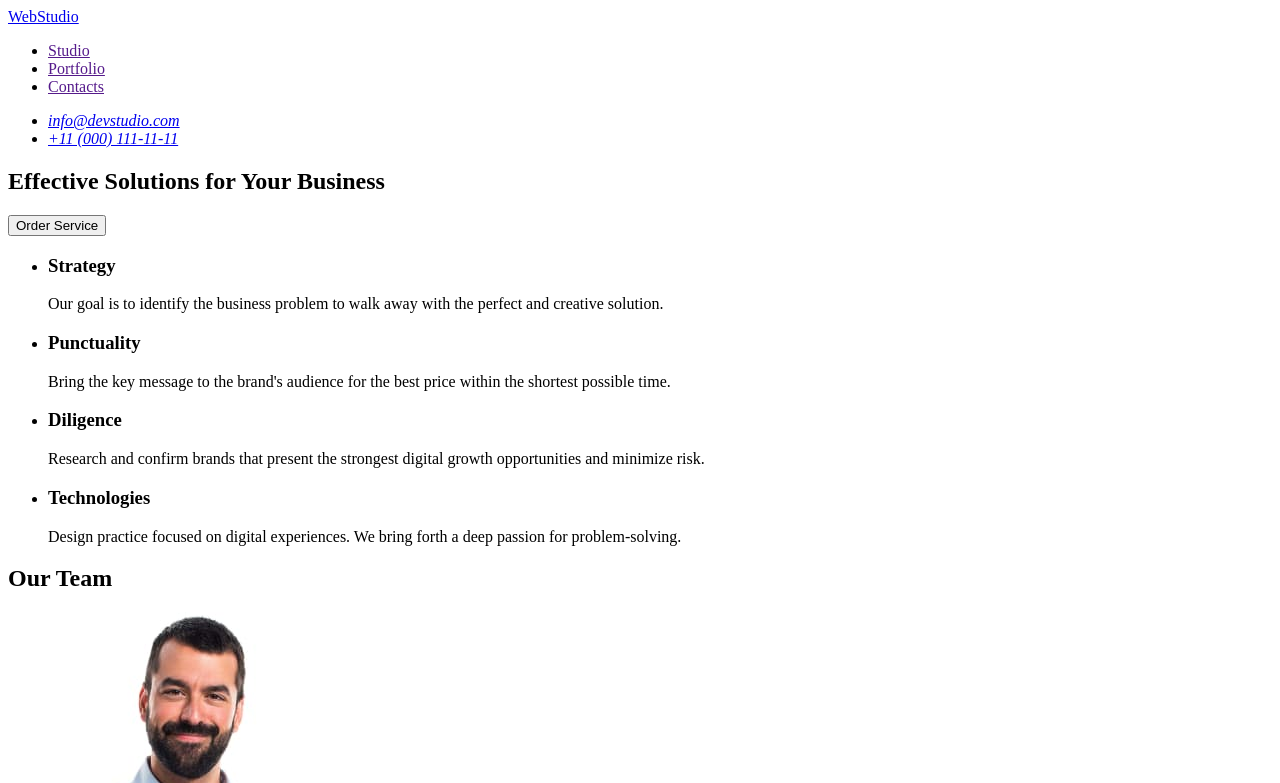
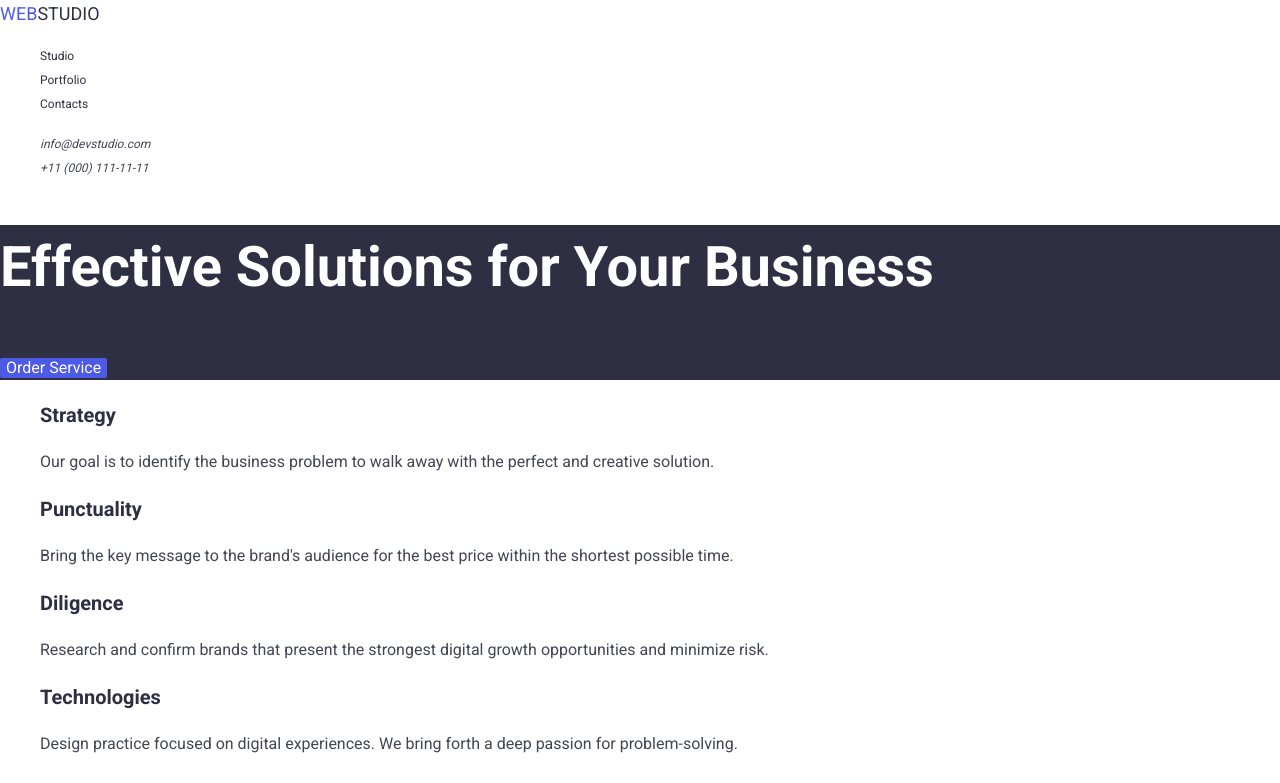
Before and after one commit to Jackson-Berezanskiy/goit-homework-02, a plain HTML site: page index.html in a window 1280 px wide. Shown: the top 783 px of the page. Drawn offline with nearby package versions, Linux system fonts and the light colour scheme.

Commit message:
create hw2

```diff
--- /dev/null
+++ b/css/styles.css
@@ -0,0 +1,72 @@
+body {
+  font-family: "Roboto", sans-serif;
+  font-size: 16px;
+  letter-spacing: 2%;
+  line-height: 1.5;
+  color: #434455;
+}
+a {
+  text-decoration: none;
+}
+ul,
+ol {
+  list-style-type: none;
+}
+h2 {
+  color: #2e2f42;
+  font-weight: bold;
+  font-size: 36px;
+  letter-spacing: 2%;
+}
+h3 {
+  font-size: 20px;
+  font-weight: medium;
+  letter-spacing: 2%;
+  color: #2e2f42;
+}
+.logo .WEB-in-logo {
+  color: #4d5ae5;
+}
+.logo {
+  color: #2e2f42;
+  text-transform: uppercase;
+  font-size: 18px;
+}
+.navigation a {
+  color: #2e2f42;
+  font-size: 12px;
+}
+.navigation a:hover,
+.navigation a:focus {
+  color: #404bbf;
+}
+.contacts a {
+  color: #434455;
+  font-size: 12px;
+}
+.contacts a:hover,
+.contacts a:focus {
+  color: #404bbf;
+}
+.hero {
+  background-color: #2e2f42;
+}
+.title-h1 {
+  font-weight: bold;
+  font-size: 56px;
+  letter-spacing: 2%;
+  color: #ffffff;
+}
+.button {
+  color: #ffffff;
+  background-color: #4d5ae5;
+  border-style: none;
+  border-radius: 2px;
+  font-weight: medium;
+  font-size: 16px;
+  cursor: pointer;
+}
+.button:hover,
+.button:focus {
+  background-color: #404bbf;
+}
--- a/index.html
+++ b/index.html
@@ -4,28 +4,41 @@
     <meta charset="UTF-8" />
     <meta name="viewport" content="width=device-width, initial-scale=1.0" />
     <title>Document</title>
+    <link
+      rel="stylesheet"
+      href="https://cdnjs.cloudflare.com/ajax/libs/modern-normalize/2.0.0/modern-normalize.min.css"
+    />
+    <link rel="preconnect" href="https://fonts.googleapis.com" />
+    <link rel="preconnect" href="https://fonts.gstatic.com" crossorigin />
+    <link
+      href="https://fonts.googleapis.com/css2?family=Raleway:wght@700&family=Roboto:wght@400;500;700&display=swap"
+      rel="stylesheet"
+    />
+    <link rel="stylesheet" href="./css/styles.css" />
   </head>
   <body>
     <header>
       <nav>
-        <a href="./index.html">WebStudio</a>
-        <ul>
+        <a class="logo" href="./index.html"
+          ><span class="WEB-in-logo">Web</span>Studio</a
+        >
+        <ul class="navigation">
           <li><a href="">Studio</a></li>
           <li><a href="">Portfolio</a></li>
           <li><a href="">Contacts</a></li>
         </ul>
       </nav>
       <address>
-        <ul>
+        <ul class="contacts">
           <li><a href="mailto:info@devstudio.com">info@devstudio.com</a></li>
           <li><a href="tel:+110001111111">+11 (000) 111-11-11</a></li>
         </ul>
       </address>
     </header>
     <main>
-      <section>
-        <h1>Effective Solutions for Your Business</h1>
-        <button type="button">Order Service</button>
+      <section class="hero">
+        <h1 class="title-h1">Effective Solutions for Your Business</h1>
+        <button class="button" type="button">Order Service</button>
       </section>
       <section>
         <h2 hidden>About</h2>
@@ -85,9 +98,47 @@
           </li>
         </ul>
       </section>
+      <section>
+        <h2>Our Portfolio</h2>
+        <ul>
+          <li>
+            <img src="./images/portfolio-1.jpg" width="360px" Application" />
+            <h3>Banking App</h3>
+            <p>App</p>
+          </li>
+          <li>
+            <img src="./images/portfolio-2.jpg" width="360px" Phone and
+            POS-Terminal" />
+            <h3>Cashless Payment</h3>
+            <p>Marketing</p>
+          </li>
+          <li>
+            <img src="./images/portfolio-3.jpg" width="360px" Laptop" />
+            <h3>Meditation App</h3>
+            <p>App</p>
+          </li>
+          <li>
+            <img src="./images/portfolio-4.jpg" width="360px" Driver" />
+            <h3>Taxi Service</h3>
+            <p>Marketing</p>
+          </li>
+          <li>
+            <img src="./images/portfolio-5.jpg" width="360px" Background image
+            in display" />
+            <h3>Screen Illistrations</h3>
+            <p>Desing</p>
+          </li>
+          <li>
+            <img src="./images/portfolio-6.jpg" width="360px" Girl with phone"
+            />
+            <h3>Online Courses</h3>
+            <p>Marketing</p>
+          </li>
+        </ul>
+      </section>
     </main>
     <footer>
-      <a href="./index.html">WebStudio</a>
+      <a href="./index.html"><span class="WEB-in-logo">Web</span>Studio</a>
       <p>
         Increase the flow of customers and sales for your business with digital
         marketing & growth solutions.
```
Also changed, not shown: images/portfolio-1.jpg (added), images/portfolio-2.jpg (added), images/portfolio-3.jpg (added), images/portfolio-4.jpg (added), images/portfolio-5.jpg (added), images/portfolio-6.jpg (added).
